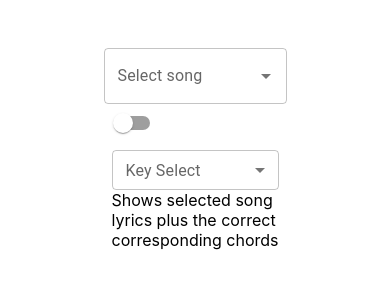
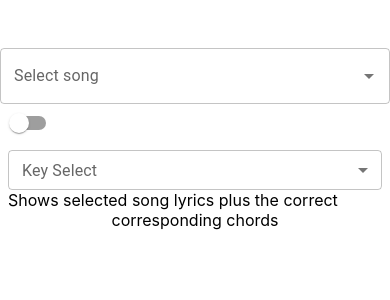
Before and after one commit to MxGunderson/MxGunderson.github.io, a React (Create React App) app: page / in a window 390 px wide. Shown: the top 300 px of the page. Built offline with nearby package versions, Linux system fonts and the light colour scheme.

Commit message:
adjusted UI to better fit mobile screen

```diff
--- a/src/App.tsx
+++ b/src/App.tsx
@@ -10,24 +10,16 @@ function App() {
     <div className="App">
       <Box sx={{ flexGrow: 1 }}>
         <Grid container spacing={3}>
-          <Grid item xs>
-          </Grid>
-          <Grid item xs={6}>
+          <Grid item xs={12}>
             <Landing />
-          </Grid>
-          <Grid item xs>
           </Grid>
         </Grid>
       </Box>
 
       <Box sx={{ flexGrow: 1 }}>
         <Grid container spacing={3}>
-          <Grid item xs>
-          </Grid>
-          <Grid item xs={6}>
+          <Grid item xs={12}>
             <SongTemplate />
-          </Grid>
-          <Grid item xs>
           </Grid>
         </Grid>
       </Box>
```
